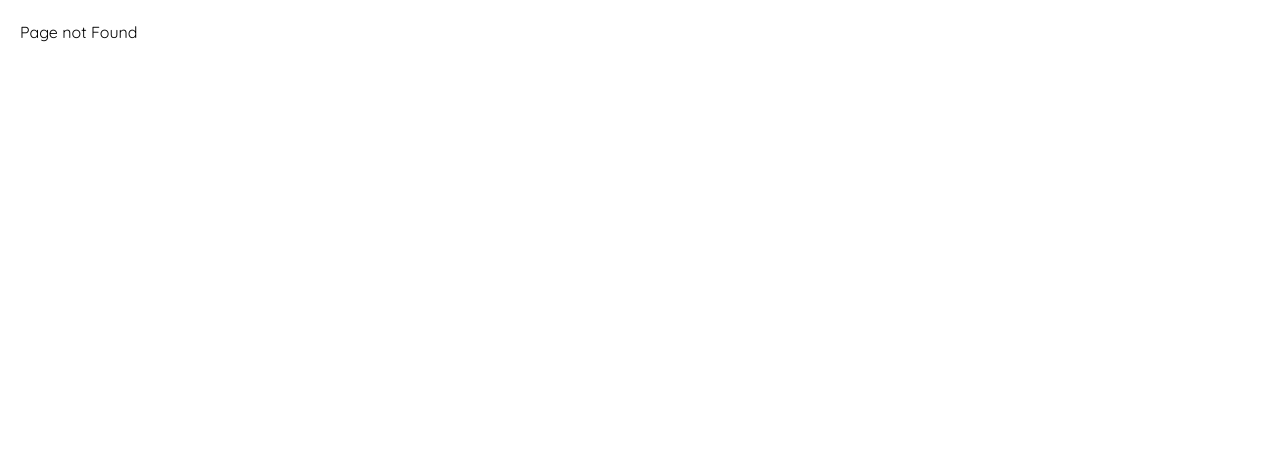
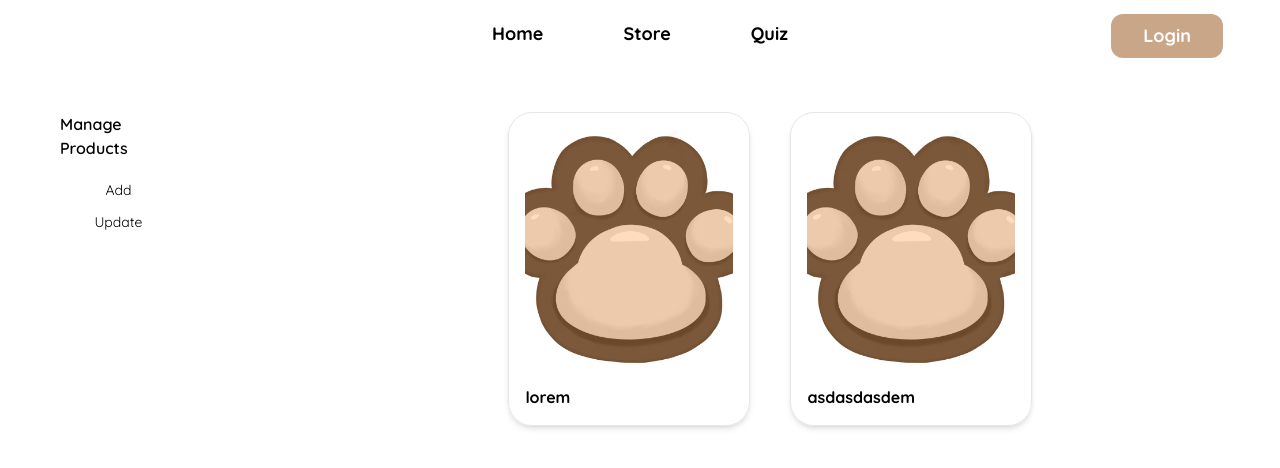
Before and after one commit to anishmrzn/pawdoption, a React (Vite) app in the folder pawdoption-main/: page /seller/manage in a window 1280 px wide. Before the commit this address had no page. Shown: the top 468 px of the page. Built offline with nearby package versions, Linux system fonts and the light colour scheme; data requests are answered from the project's data file.

Commit message:
manage product

```diff
--- a/pawdoption-main/src/App.jsx
+++ b/pawdoption-main/src/App.jsx
@@ -10,6 +10,7 @@ import Seller from "./Seller/Seller";
 import AddProduct from "./Seller/AddProduct";
 import UpdateProduct from "./Seller/UpdateProduct";
 import SingleProduct from "./pages/SingleProduct";
+import ManageProducts from "./Seller/ManageProducts";
 
 function App() {
   return (
@@ -25,6 +26,7 @@ function App() {
           <Route path="seller" element={<Seller />}>
             <Route index element={<AddProduct />} />
             <Route path="add" element={<AddProduct />} />
+            <Route path="manage" element={<ManageProducts />} />
             <Route path="update/:id" element={<UpdateProduct />} />
           </Route>
           <Route path="singleproduct/:id" element={<SingleProduct />} />
--- a/pawdoption-main/src/Seller/AddProduct.jsx
+++ b/pawdoption-main/src/Seller/AddProduct.jsx
@@ -13,9 +13,7 @@ function AddProduct() {
   const [featured, setFeatured] = useState(false);
   const [supplierId, setSupplierId] = useState("");
   const [animalCategory, setAnimalCategory] = useState("");
-  const singleProduct = {
-    supplierId: "Astha daraz",
-  };
+
   useEffect(() => {
     async function getData() {
       try {
@@ -27,11 +25,6 @@ function AddProduct() {
       }
     }
     getData();
-  }, []);
-  useEffect(() => {
-    if (singleProduct) {
-      setSupplierId(singleProduct.seller || "");
-    }
   }, []);
 
   const handleSubmit = async (e) => {
--- /dev/null
+++ b/pawdoption-main/src/Seller/ManageProducts.jsx
@@ -0,0 +1,30 @@
+import { NavLink } from "react-router-dom";
+import { useProductContext } from "../context/ProductContext";
+
+function ManageProducts() {
+  const { products } = useProductContext();
+
+  return (
+    <>
+      <div className="flex gap-10 flex-wrap justify-between">
+        {products?.map((product) => {
+          // return <FeatureProducts product={product} key={product._id} />;
+          return (
+            <NavLink key={product._id} to={`/update/${product._id}`}>
+              <div className="flex  flex-col gap-4 border p-4 rounded-3xl shadow-md">
+                <img
+                  className="w-52 h-60 object-cover rounded-3xl"
+                  src={product.productImg}
+                  alt="item"
+                />
+                <div className="font-bold">{product.productName}</div>
+              </div>
+            </NavLink>
+          );
+        })}
+      </div>
+    </>
+  );
+}
+
+export default ManageProducts;
--- a/pawdoption-main/src/Seller/Seller.jsx
+++ b/pawdoption-main/src/Seller/Seller.jsx
@@ -15,7 +15,7 @@ function Seller() {
             <Link to="/seller/add">Add</Link>
           </li>
           <li>
-            <Link to="/seller/update">Update</Link>
+            <Link to="/seller/manage">Update</Link>
           </li>
         </ul>
       </div>
```
